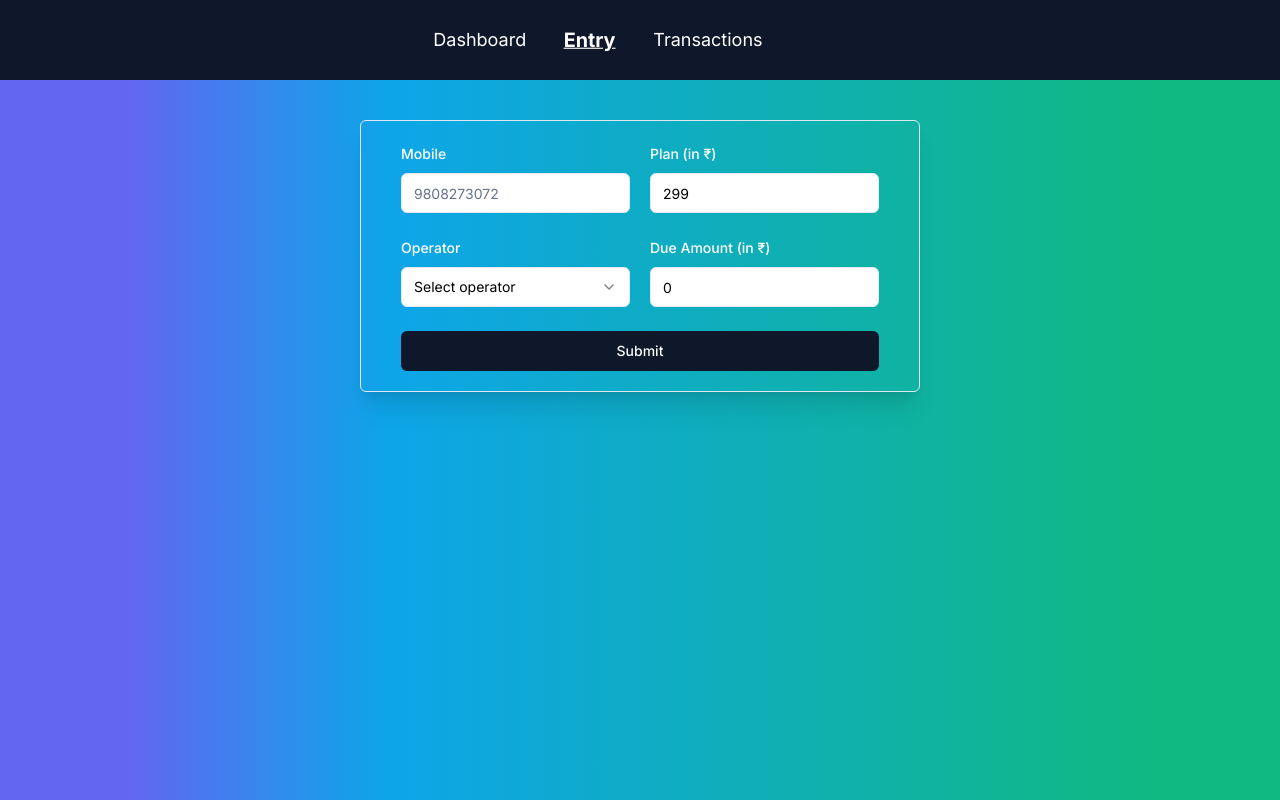
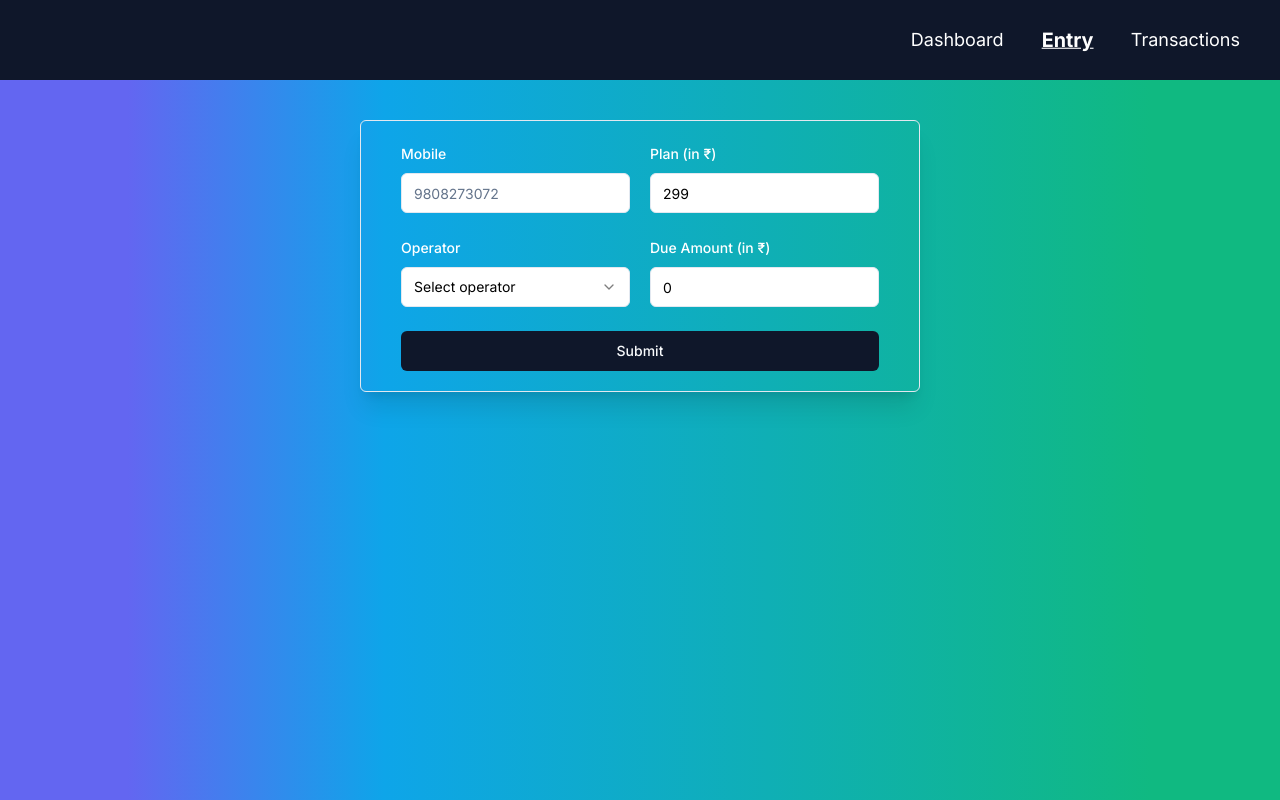
Before and after one commit to devMukulSingh/rechargeLogger, a Next.js app: page /entry in a window 1280 px wide. Built offline with nearby package versions, Linux system fonts and the light colour scheme.

Commit message:
added signout button

```diff
--- a/app/(auth)/(routes)/sign-up/[[...sign-up]]/page.tsx
+++ b/app/(auth)/(routes)/sign-up/[[...sign-up]]/page.tsx
@@ -1,5 +1,5 @@
 import { SignUp } from "@clerk/nextjs";
 
 export default function Page() {
-  return <SignUp />;
+  return <SignUp  />;
 }
--- a/app/(root)/components/Navbar.tsx
+++ b/app/(root)/components/Navbar.tsx
@@ -1,10 +1,12 @@
+import { SignedOut, SignOutButton, UserButton } from "@clerk/nextjs";
 import Navlinks from "./Navlinks";
 
 const Navbar = () => {
   return (
-    <div className="h-20 grid grid-cols-3 bg-slate-900 text-white items-center px-5 shadow-xl">
+    <div className="h-20 flex bg-slate-900 text-white items-center justify-between px-10 shadow-xl w-full ">
       <h1 className="text-4xl"></h1>
       <Navlinks />
+      <UserButton />
     </div>
   );
 };
--- a/app/(root)/entry/page.tsx
+++ b/app/(root)/entry/page.tsx
@@ -24,6 +24,7 @@ import toast from "react-hot-toast";
 import dynamic from "next/dynamic";
 import InputSkeleton from "./components/InputSkeleton";
 import { useRouter } from "next/navigation";
+import { revalidateEvents } from "swr/_internal";
 
 export interface Iform {
   form: UseFormReturn<
@@ -46,7 +47,7 @@ async function sendRequest(url: string, { arg }: { arg: formFields }) {
 type formFields = z.infer<typeof rechargeSchema>;
 
 const EntryPage = () => {
-const router = useRouter();
+  const router = useRouter();
   const { data, isMutating, trigger } = useSWRMutation(
     `/api/transaction/add-transaction`,
     sendRequest,
@@ -58,7 +59,7 @@ const router = useRouter();
       onSuccess() {
         toast.success("Transaction added");
         form.reset({ dueAmount: 0, operator: "airtel", plan: 299, mobile: 0 });
-        router.refresh();
+
       },
     },
   );
--- a/app/(root)/transactions/components/DataTable.tsx
+++ b/app/(root)/transactions/components/DataTable.tsx
@@ -26,6 +26,7 @@ import { format } from "date-fns";
 import { Button } from "@/components/ui/button";
 import TableSkeleton from "@/components/TableSkeleton";
 import { fetcher } from "@/lib/utils";
+import useSWRMutation from "swr/mutation";
 
 interface IdataTableProps<TData, TValue> {
   columns: ColumnDef<TransactionColumn, TValue>[];
@@ -37,7 +38,6 @@ export default function DataTable<TData, TValue>({
 }: IdataTableProps<TData, TValue>) {
   const [isMounted, setIsMounted] = useState(false);
   const { transactions } = useAppSelector((state) => state.rootSlice);
-
   const { data } = useSWR(`/api/transaction/get-transactions`, fetcher, {
     revalidateOnFocus: false,
   });
@@ -62,7 +62,7 @@ export default function DataTable<TData, TValue>({
     columns,
     getCoreRowModel: getCoreRowModel(),
     getPaginationRowModel: getPaginationRowModel(),
-    getSortedRowModel:getSortedRowModel()
+    getSortedRowModel: getSortedRowModel(),
   });
   if (!isMounted) return null;
 
--- a/app/layout.tsx
+++ b/app/layout.tsx
@@ -19,12 +19,12 @@ export default function RootLayout({
   children: React.ReactNode;
 }>) {
   return (
-    <ClerkProvider>
+    <ClerkProvider >
       <html lang="en">
         <body className={inter.className}>
           <Providers>
             <CacheProviders>
-              <Toaster position="bottom-right"/>
+              <Toaster position="bottom-right" />
               {children}
             </CacheProviders>
           </Providers>
```
Also changed, not shown: app/(root)/transactions/[transactionId]/page.tsx (+5 -5 lines).
